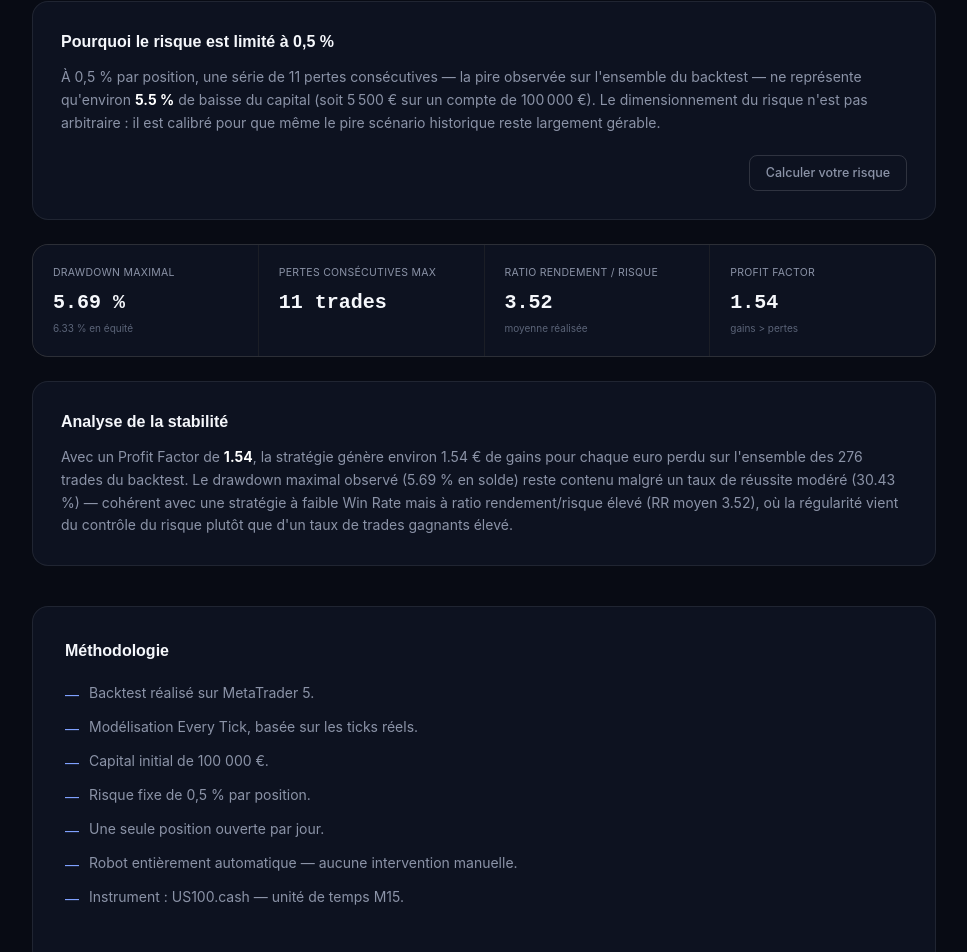
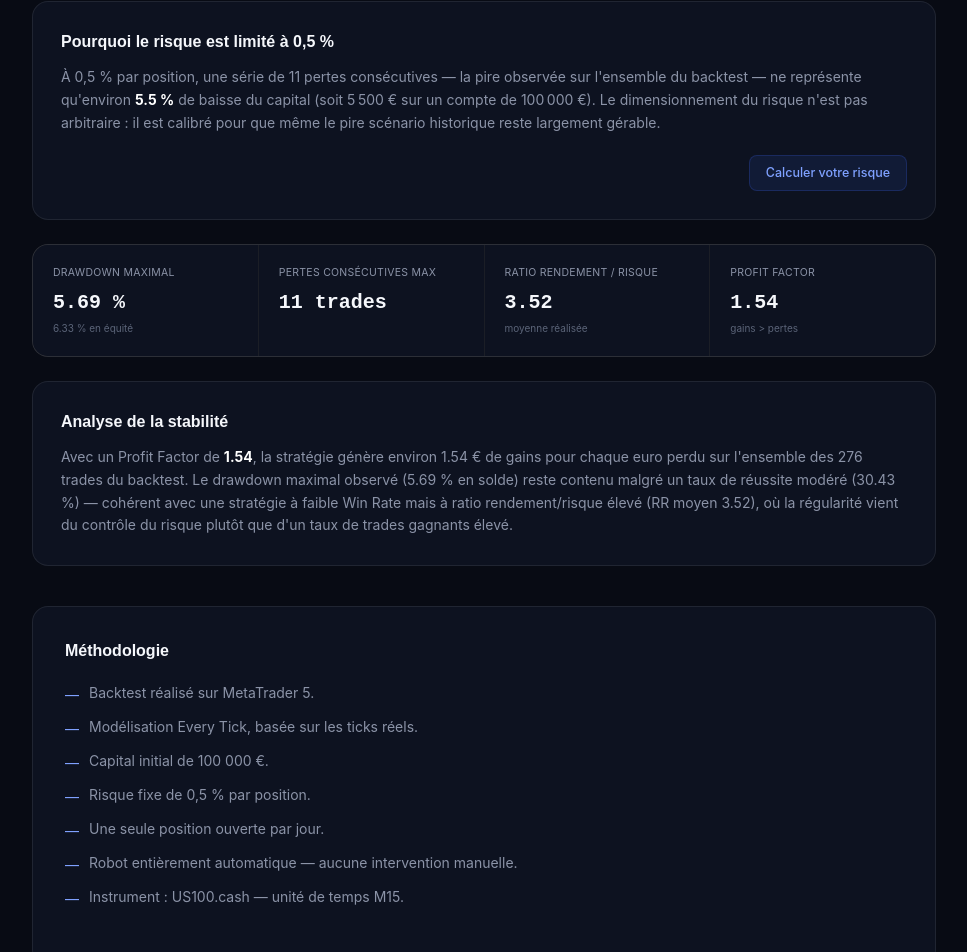
Before and after one commit to Qrypton4/Qrypton-Prenium, a Next.js app: page /performance in a window 1280 px wide. Shown: the part 1741-2693 px from the top of the page, without its empty margins (156-1123 px from the left). Built offline with nearby package versions, Linux system fonts and the light colour scheme; no server answers.

Commit message:
Update button styles in RiskAnalysis component

```diff
--- a/components/performance/RiskAnalysis.tsx
+++ b/components/performance/RiskAnalysis.tsx
@@ -21,7 +21,7 @@ export default function RiskAnalysis({ s }: { s: PerformanceSummary }) {
         </p><div className="flex justify-end mt-5">
   <Link
     href="/#risk-simulator"
-    className="px-4 py-2 rounded-lg text-[12.5px] font-medium border border-line-strong text-muted hover:bg-white/5 hover:border-blue-soft hover:text-blue-soft transition"
+    className="px-4 py-2 rounded-lg text-[12.5px] font-medium bg-blue/10 border border-blue/20 text-blue-soft hover:bg-blue/20 hover:border-blue/40 transition"
   >
     Calculer votre risque
   </Link>
```
